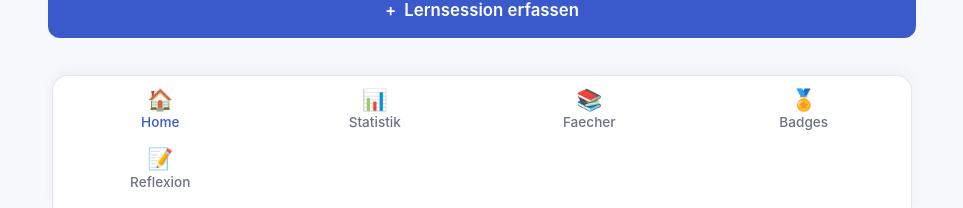
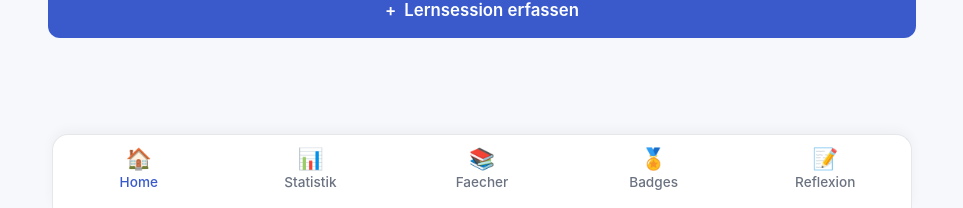
Before and after one commit to dalipivaldrin/studystreak, a SvelteKit app: page / in a window 1280 px wide. Shown: the part 592-800 px from the top of the page, without its empty margins (158-1121 px from the left). Built offline with nearby package versions, Linux system fonts and the light colour scheme; no server answers; the database is empty.

Commit message:
Change grid columns from 4 to 5 in app.css

```diff
--- a/src/app.css
+++ b/src/app.css
@@ -754,7 +754,7 @@ a:hover { text-decoration: underline; }
 		background: var(--c-surface);
 		border-top: 1px solid var(--c-border);
 		display: grid;
-		grid-template-columns: repeat(4, 1fr);
+		grid-template-columns: repeat(5, 1fr);
 		padding: 6px 0 max(8px, env(safe-area-inset-bottom));
 		z-index: 20;
 		box-shadow: 0 -4px 12px rgba(0,0,0,0.04);
```
